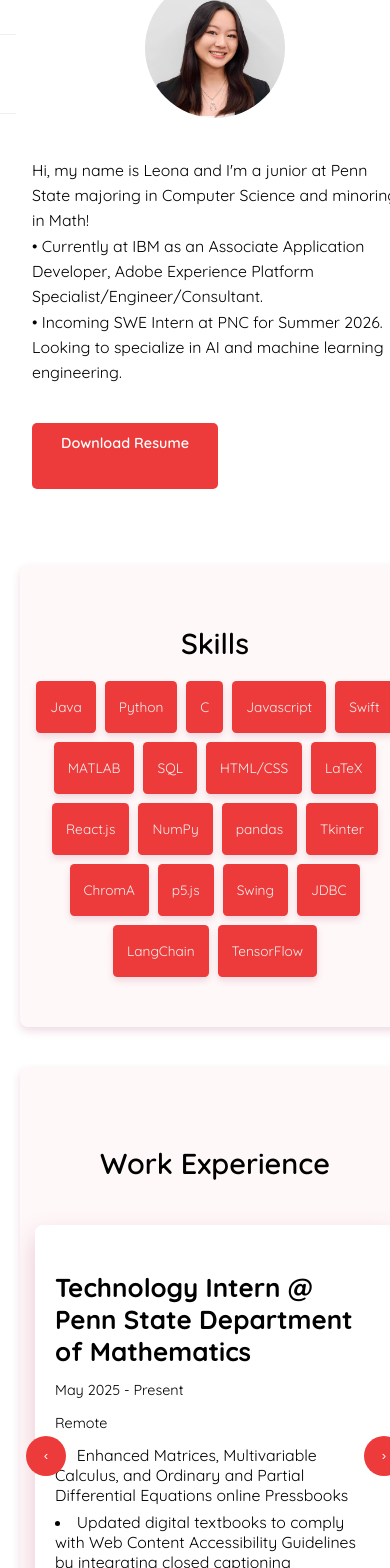
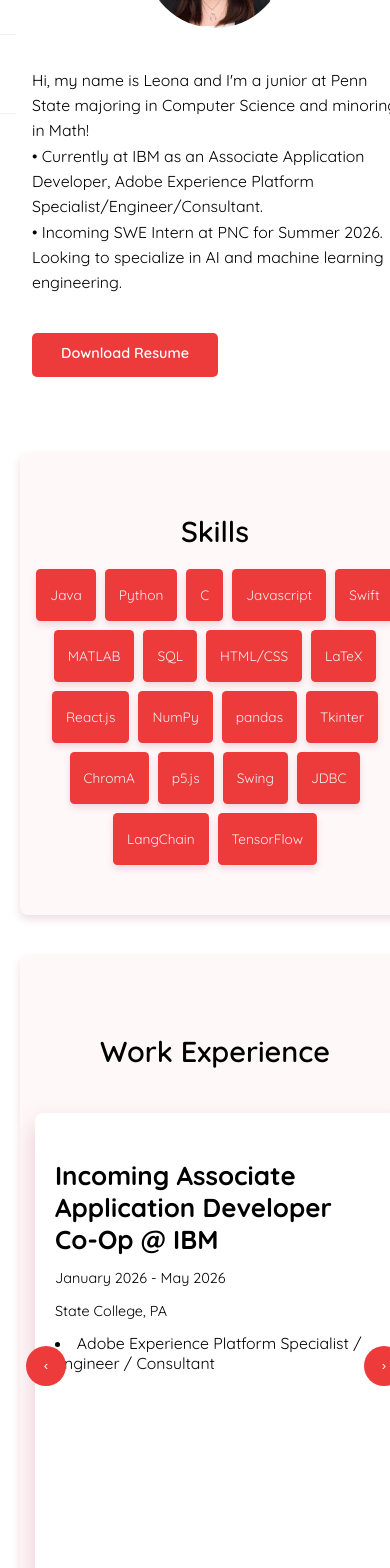
Before and after one commit to leonac24/portfolio, a React (Create React App) app: page / in a window 390 px wide. Shown: the part 432-2000 px from the top of the page. Built offline with nearby package versions, Linux system fonts and the light colour scheme.

Commit message:
updated information, more mobile fixes

```diff
--- a/src/components/About.css
+++ b/src/components/About.css
@@ -80,22 +80,23 @@
     font-size: 1.1rem;
     margin-bottom: 10px;
   }
-  .about-section h2 > span {
-    font-size: 1.8rem;
-  }
   .resume-download-btn {
     padding: 12px 24px;
     font-size: 1rem;
     min-height: 44px;
-    display: flex;
+    min-width: 160px;
+    display: inline-flex;
     align-items: center;
     justify-content: center;
+    width: fit-content;
+    box-sizing: border-box;
   }
 }
 
 .resume-download-btn {
   display: inline-block;
   margin-top: 27px;
+  margin-left: 0; /* ensure button is left aligned with text */
   color: #fff;
   text-decoration: none;
   padding: 11px 29px;
@@ -105,12 +106,23 @@
   font-weight: 600;
   box-shadow: none; /* removed shadow */
   transition: background-color 0.2s ease, transform 0.15s ease;
+  width: fit-content;
+  white-space: nowrap;
 }
 
 .about-section h2 {
   text-align: left;
   color: #000000;
   margin-bottom: 36px; /* extra spacing below animated title */
+  min-height: 7rem; /* Reserve space for animated text to prevent layout shift */
+  display: flex;
+  align-items: flex-start;
+}
+
+@media (max-width: 600px) {
+  .about-section h2 {
+    min-height: 5rem; /* Smaller min-height on mobile */
+  }
 }
 
 .resume-download-btn:hover {
@@ -119,17 +131,17 @@
   box-shadow: none; /* ensure no hover shadow */
 }
 
-.resume-download-btn {
-  margin-left: 0; /* ensure button is left aligned with text */
-}
-
 /* If the animation wraps in a span, make it prominent */
 .about-section h2 > span {
   display: block;
   font-weight: 700;
+  font-size: 3.0rem;
+  line-height: 1.2;
 }
 
-/* Make only the animated line larger */
-.about-section h2 > span {
-  font-size: 3.0rem;
+@media (max-width: 600px) {
+  .about-section h2 > span {
+    font-size: 1.8rem;
+    line-height: 1.3;
+  }
 }
--- a/src/components/LeadershipAndInvolvement.js
+++ b/src/components/LeadershipAndInvolvement.js
@@ -9,25 +9,36 @@ function LeadershipAndInvolvement() {
 
   const involvements = [
     {
-      title: 'College Loop Co-President, Student Leadership Council Member, Club President',
+      title: 'Front-End Developer/Technology Organizer',
+      company: 'HackPSU',
+      location: 'University Park, PA',
+      years: 'September 2025 - Present',
+      description: [
+        'Developed and maintained software for over 900 participants and internal organizers at Penn State\'s largest hackathon',
+        'Implemented front-end features and API integrations in collaboration with design and back-end teams',
+        'Streamlined project workflows through testing, debugging, and iterative improvements using Git version control',
+      ],
+    },
+    {
+      title: 'College Loop Founder & Co-President, 2024 Student Leadership Council Member',
       company: 'Girls Who Code',
       location: 'University Park, PA',
-      years: 'May 2023 - Present',
+      years: 'June 2024 - Present',
       description: [
-        'Led Penn State\'s chapter of Girls Who Code, creating a student organization fostering community for women in tech',
+        'Led team of 17 to host educational and professional events through Penn State\'s chapter of national Girls Who Code',
+        'Spearheaded strategic planning to set Loop goals, expand outreach, and create opportunities for Penn State\'s community',
         'Collaborated with national Student Leadership Council to write strategic proposal for future Girls Who Code programs',
-        'Directed after-school club meetings at Upper St. Clair High School, creating an inclusive learning space for students',
       ],
     },
     {
       title: 'Associate Consultant',
       company: 'Nittany Lion Consulting Group',
       location: 'University Park, PA',
-      years: 'November 2024 - Present',
+      years: 'November 2024 - May 2025',
       description: [
         'Collaborated with team and company executives to deliver solutions for client concrete 3D printing startup X-Hab 3D',
         'Conducted market research, analyzed competitors, interviewed critical stakeholders, evaluated business model',
-        'Selected from a competitive applicant pool via behavioral and case interviews through Consultant Training Program',
+        'Coordinated cross-functional team efforts, ensuring timely project deliverables and alignment with client objectives',
       ],
     },
     {
--- a/src/components/Projects.js
+++ b/src/components/Projects.js
@@ -8,15 +8,15 @@ function Projects() {
 
   const projects = [
     {
-      title: "RAGatha",
-      description: "Winning submission for the HackPSU ICDS Challenge. Developed a Retrieval Augmented Generation (RAG) chatbot based on the Penn State Institute for Computational and Data Sciences ROAR user guide.",
-      technologies: ["Python", "Langchain", "ChromA", "Tkinter"],
+      title: "RAGatha @ HackPSU (1st Place Winner)",
+      description: "Developed RAG chatbot with team of 5 using LangChain and OpenAI API key to answer queries. Implemented vector-based semantic search by embedding user guide content into ChromaDB to optimize retrieval speed. Designed and built an interactive GUI using Tkinter library to enhance accessibility and usability.",
+      technologies: ["Python", "LangChain", "OpenAI", "ChromA", "Tkinter", "NumPy", "pandas"],
       link: "https://github.com/aryanxsabnekar/RAG_Chatbot"
     },
     {
       title: "Nomble",
-      description: "Nomble is a placeholder project showcasing a flipped card UI. This card includes sample features and skills for demonstration purposes.",
-      technologies: ["React", "CSS3", "Figma", "Node.js"],
+      description: "Built and maintained a cross-platform application that allows groups of users to collaboratively choose restaurants. Implemented user authentication, data management, AI recommendations, responsive UI, and third-party APIs. Collaborated with team of 3 using Git version control and automated build processes to enhance development efficiency.",
+      technologies: ["React Native", "TypeScript", "JavaScript", "Firebase", "Xcode", "Expo"],
       link: "#"
     },
   ];
--- a/src/components/WorkExperience.js
+++ b/src/components/WorkExperience.js
@@ -70,6 +70,56 @@ function WorkExperience() {
 
   const experiences = [
     {
+      title: 'Incoming Associate Application Developer Co-Op',
+      company: 'IBM',
+      location: 'State College, PA',
+      years: 'January 2026 - May 2026',
+      description: [
+        'Adobe Experience Platform Specialist / Engineer / Consultant',
+      ],
+    },
+    {
+      title: 'Incoming Software Engineering Intern',
+      company: 'PNC Financial Services',
+      location: 'Pittsburgh, PA',
+      years: 'June 2026 - August 2026',
+      description: [],
+    },
+    {
+      title: 'Research Intern',
+      company: 'James Z. Wang Research Group',
+      location: 'University Park, PA',
+      years: 'January 2025 - Present',
+      description: [
+        'Generated thousands of large-scale AI prompts via APIs to study cultural influences on emotional expression',
+        'Managed high-throughput data pipelines producing extensive datasets for AI alignment analysis',
+        'Synthesized AI outputs to investigate cross-cultural variations in emotional expression and inform alignment research',
+      ],
+    },
+    {
+      title: 'Artificial Intelligence/Machine Learning Instructor Assistant',
+      company: 'Kode With Klossy',
+      location: 'Remote',
+      years: 'March 2025 - August 2025',
+      description: [
+        'Taught basic machine learning principles to 40 high school students of underrepresented genders in technology',
+        'Instructed on supervised learning, image classification, sentiment analysis, neural networks, semantic search, and RAG',
+        'Guided students through deploying capstone projects using tools including Hugging Face, scikit-learn, and TensorFlow',
+      ],
+    },
+    {
+      title: 'CMPSC 132 Grader',
+      company: 'Penn State School of Electrical Engineering and Computer Science',
+      location: 'Remote',
+      years: 'August 2025 - December 2025',
+      description: [
+        'Graded Data Structures assignments in Python for over 200 students and provided actionable feedback',
+        'Guided students through debugging and complex concepts, enhancing understanding and retention',
+        'Collaborated with instructors to refine grading rubrics, streamline workflows, and maintain high-quality course delivery',
+      ],
+    },
+
+    {
       title: 'Technology Intern',
       company: 'Penn State Department of Mathematics',
       location: 'Remote',
@@ -78,27 +128,6 @@ function WorkExperience() {
         'Enhanced Matrices, Multivariable Calculus, and Ordinary and Partial Differential Equations online Pressbooks',
         'Updated digital textbooks to comply with Web Content Accessibility Guidelines by integrating closed captioning',
         'Embedded interactive learning components using H5P and LaTeX-rendered equations',
-      ],
-    },
-    {
-      title: 'Artificial Intelligence/Machine Learning Instructor Assistant',
-      company: 'Kode With Klossy',
-      location: 'Remote',
-      years: 'March 2025 - August 2025',
-      description: [
-        'Taught basic machine learning principles to middle/high school students of traditionally underrepresented genders in tech',
-        'Instructed on supervised learning, image classification, sentiment analysis, neural networks, semantic search, and RAG',
-      ],
-    },
-    {
-      title: 'Research Intern',
-      company: 'James Z. Wang Research Group',
-      location: 'University Park, PA',
-      years: 'January 2025 - Present',
-      description: [
-        'Researched biases present in LLMs regarding emotions within the area of affective computing',
-        'Analyzed published research literature to support hypothesis formation and determine metrics for biases',
-        'Secured funding from the NASA Pennsylvania Space Grant Consortium PSU Undergraduate Research Internship Program',
       ],
     },
     {
```
Also changed, not shown: 11 other files (tests, documents, lock files or other folders).
